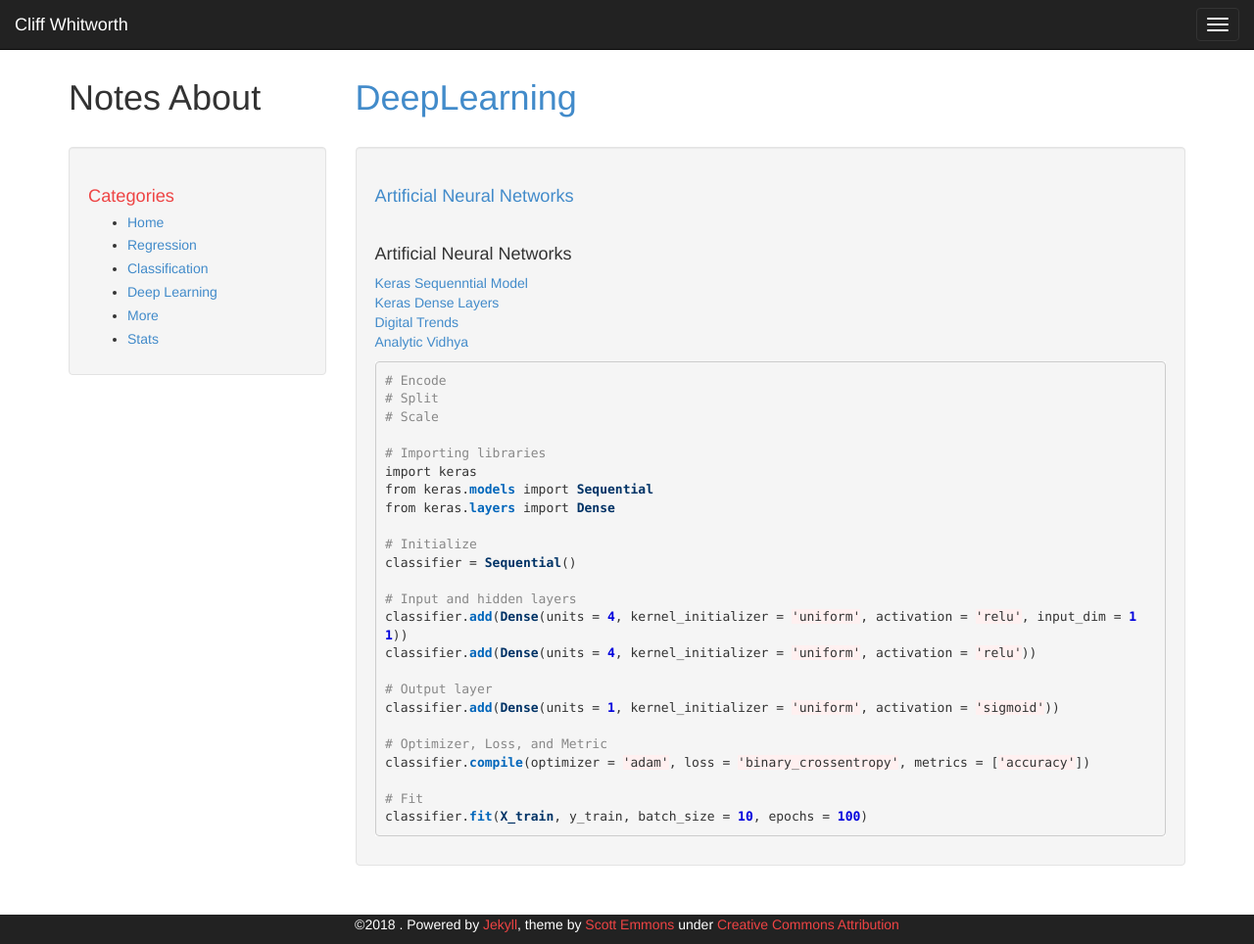
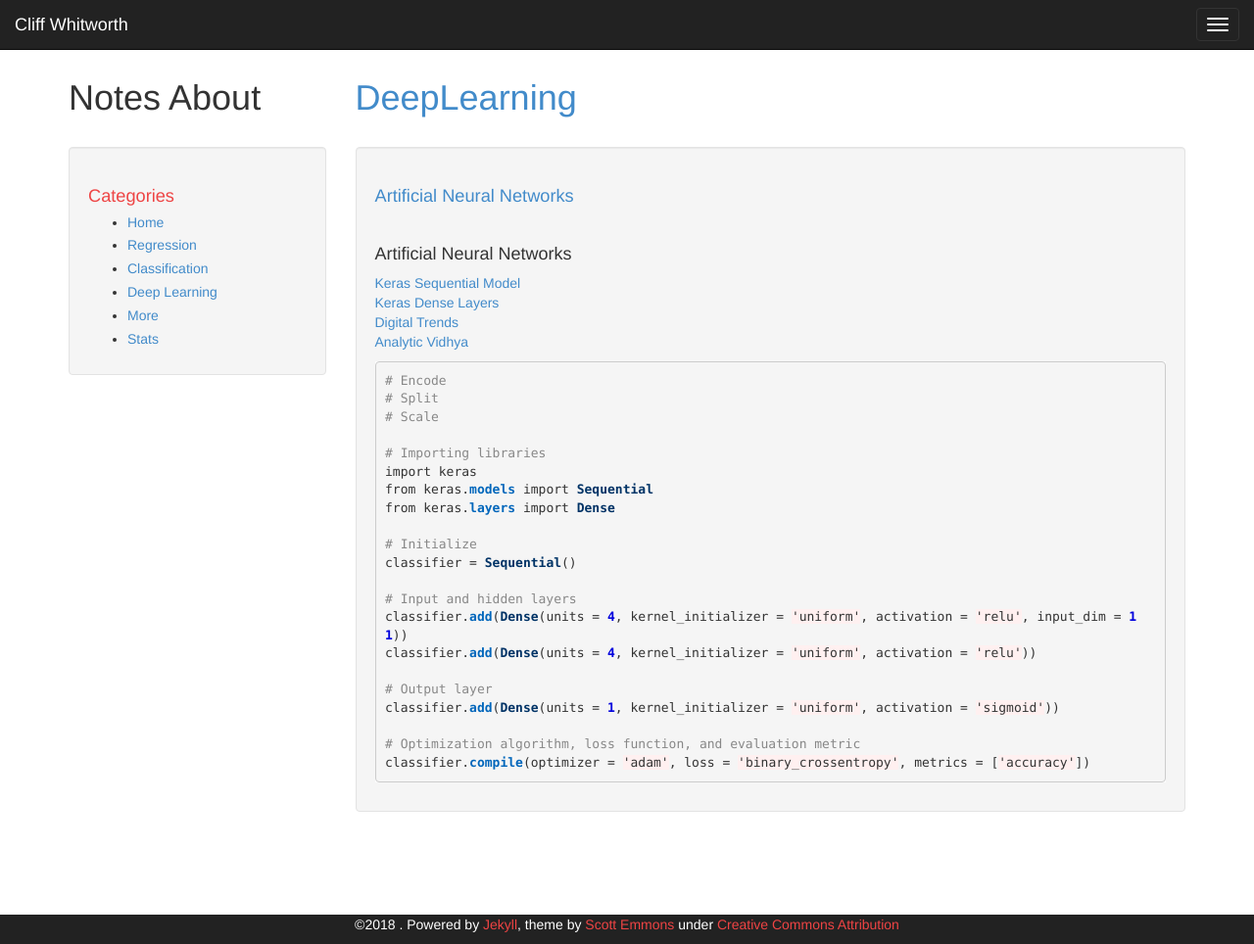
Before and after one commit to cliffwhitworth/cliffwhitworth.github.io, a Jekyll site: the page built from _posts/2018-05-07-artificial-neural-networks.markdown, in a window 1280 px wide and 964 px high. Shown: the whole window at 98% size. Built offline with Jekyll 4.4.1, drawn with Linux system fonts in a browser that asks for light colours.

```diff
--- a/DeepLearning.html
+++ b/DeepLearning.html
@@ -5,7 +5,7 @@
 <h1>Deep Learning</h1>
 <br />
 <div class="well">
-{%for post in site.categories.DeepLearning %}
+{%for post in site.categories.DeepLearning reversed%}
     <li><a href="{{ site.baseurl}}{{ post.url }}">{{ post.title }}</a></li>
 {% endfor %}
 </ul>
--- a/_posts/2018-05-07-artificial-neural-networks.markdown
+++ b/_posts/2018-05-07-artificial-neural-networks.markdown
@@ -7,7 +7,7 @@
 <br />
 <h4>Artificial Neural Networks</h4>
 <a href="https://keras.io/models/sequential/">
-Keras Sequenntial Model
+Keras Sequential Model
 </a>
 <br />
 <a href="https://keras.io/layers/core/">
@@ -43,10 +43,7 @@
 # Output layer
 classifier.add(Dense(units = 1, kernel_initializer = 'uniform', activation = 'sigmoid'))
 
-# Optimizer, Loss, and Metric
+# Optimization algorithm, loss function, and evaluation metric
 classifier.compile(optimizer = 'adam', loss = 'binary_crossentropy', metrics = ['accuracy'])
 
-# Fit
-classifier.fit(X_train, y_train, batch_size = 10, epochs = 100)
-
 {% endhighlight %}
```
Also changed, not shown: _posts/2018-05-06-tensorflow-playground.markdown (added, +11 -0 lines), _posts/2018-05-08-convolutional-neural-networks.markdown (added, +69 -0 lines).
